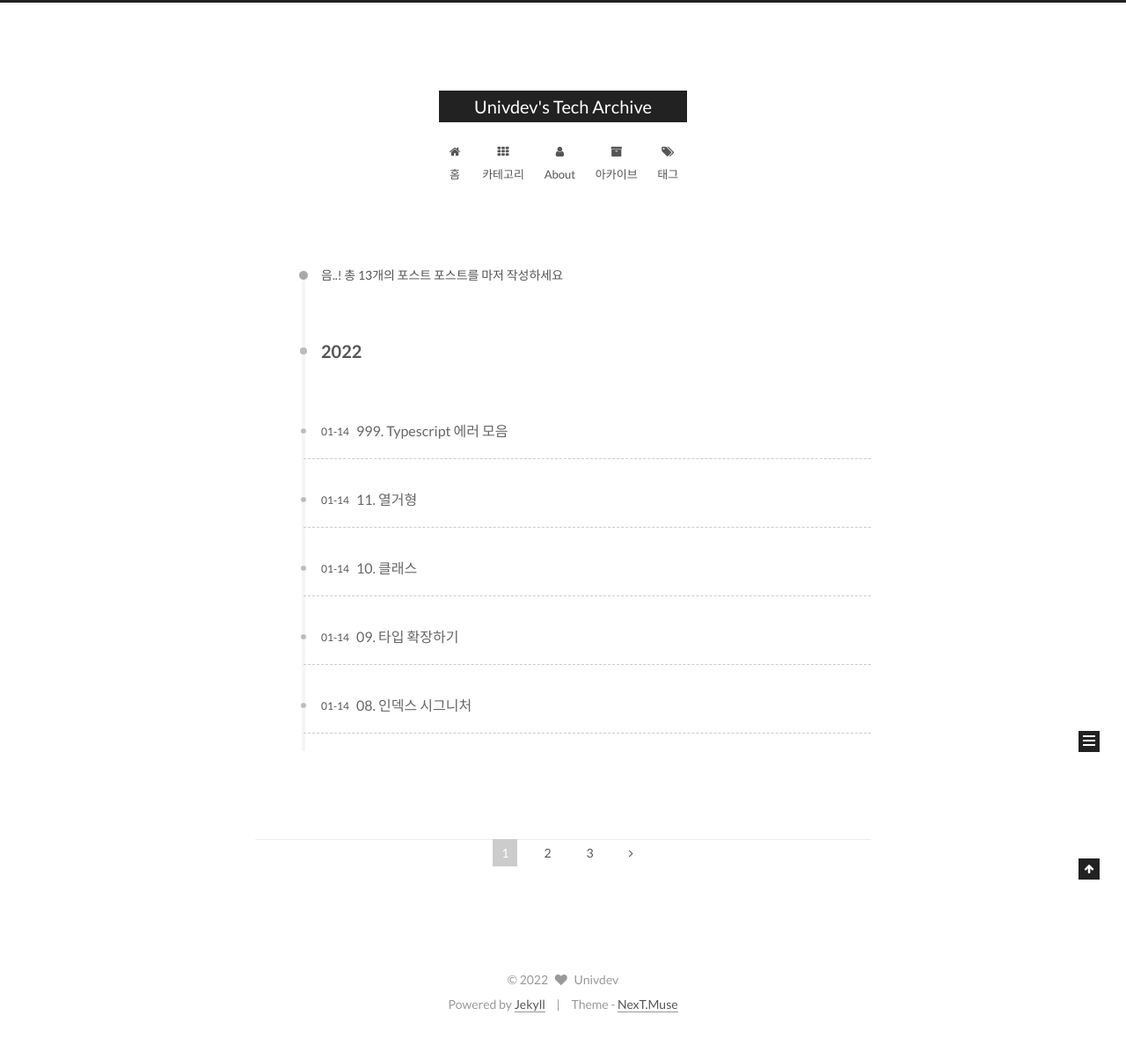
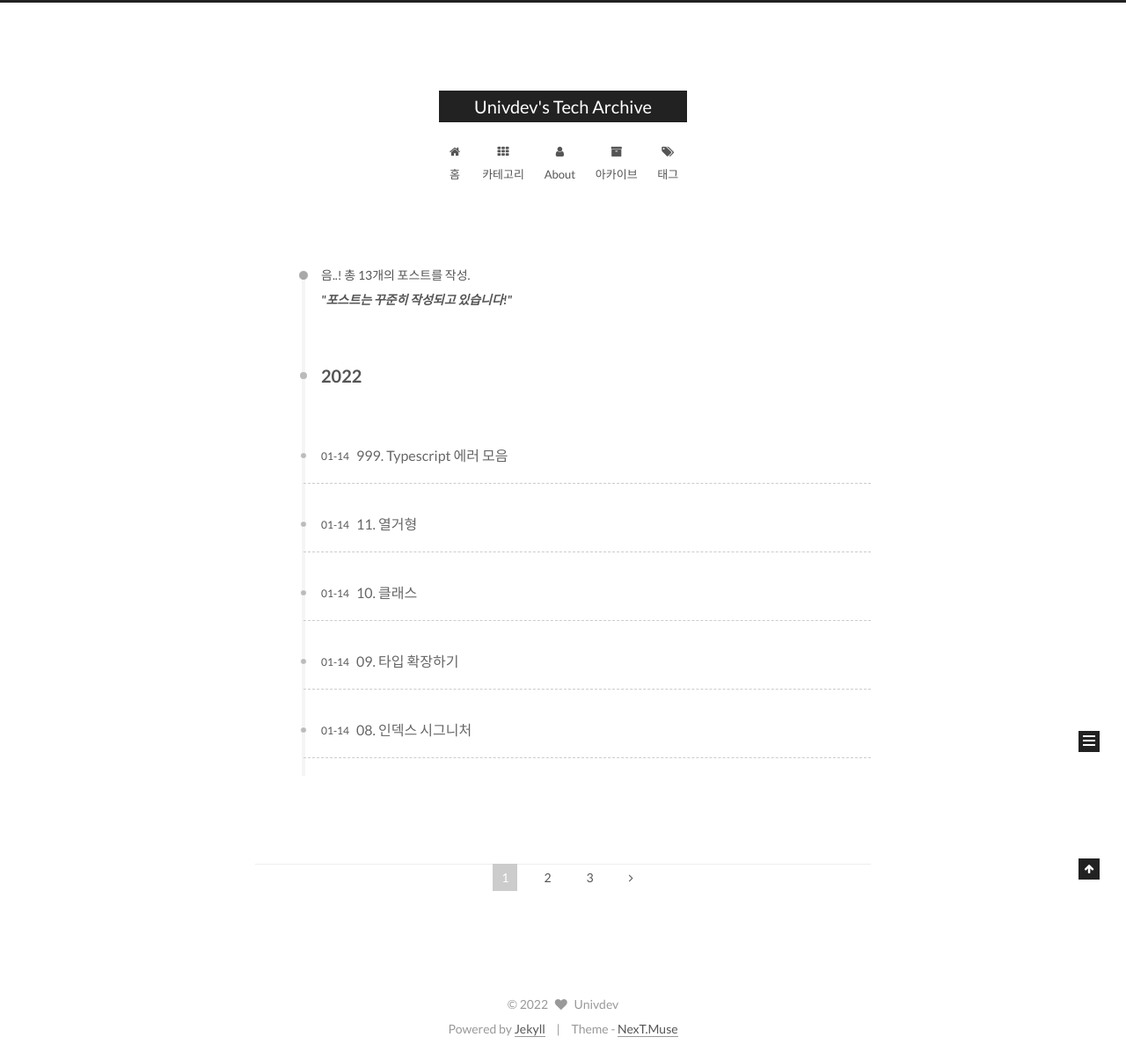
Before and after one commit to univdev/archived-blog, a Jekyll site: the page built from archives/index.html, in a window 1280 px wide. Shown: the whole page at 88% size. Built offline with Jekyll 4.4.1, drawn with Linux system fonts in a browser that asks for light colours; before the commit the page ends 1176 px from its top, so only the background shows below that.

Commit message:
yml: 한글 문구 일부 변경

```diff
--- a/_data/languages/ko.yml
+++ b/_data/languages/ko.yml
@@ -59,9 +59,9 @@ counter:
     other: "총 %d개의 카테고리"
 
   archive_posts:
-    zero: 포스트 없음
-    one: 1개의 포스트
-    other: "총 %d개의 포스트"
+    zero: 포스트가 없어요.
+    one: 1개의 포스트를 작성.
+    other: "총 %d개의 포스트를 작성."
 
 state:
   posts: 포스트
@@ -77,7 +77,7 @@ cheers:
   great: 훌륭해요
   excellent: 완벽해요
 
-keep_on: 포스트를 마저 작성하세요
+keep_on: 포스트는 꾸준히 작성되고 있습니다!
 
 symbol:
   comma: ', '
--- a/_includes/archive.html
+++ b/_includes/archive.html
@@ -19,7 +19,10 @@
     {% else %}
       {{ __.counter.archive_posts.other | replace: '%d', site.posts.size }}
     {% endif %}
-    {{ __.keep_on }}
+    <br>
+    <i>
+      <b>"{{ __.keep_on }}"</b>
+    </i>
   </span>
 
   {% assign paginate = site.archive.paginate | default: site.paginate  %}
```
Also changed, not shown: 3 other files.
